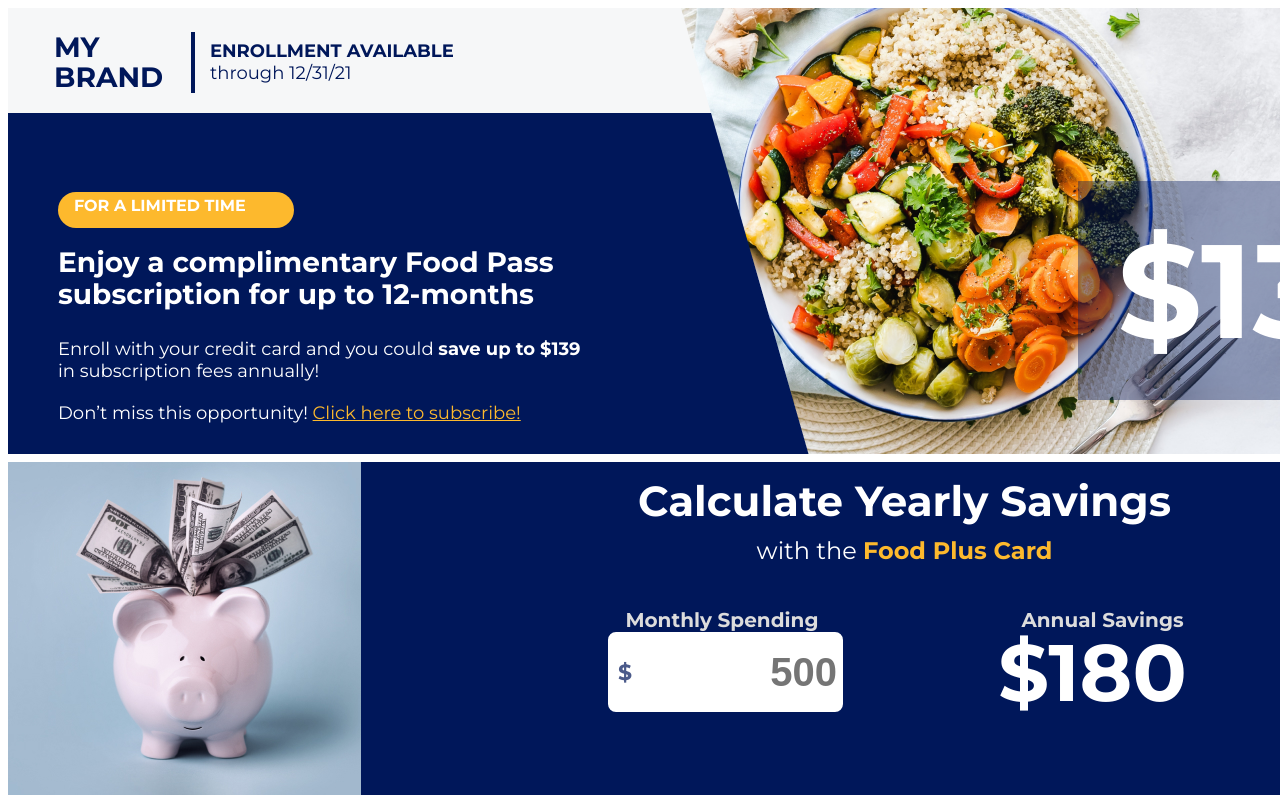
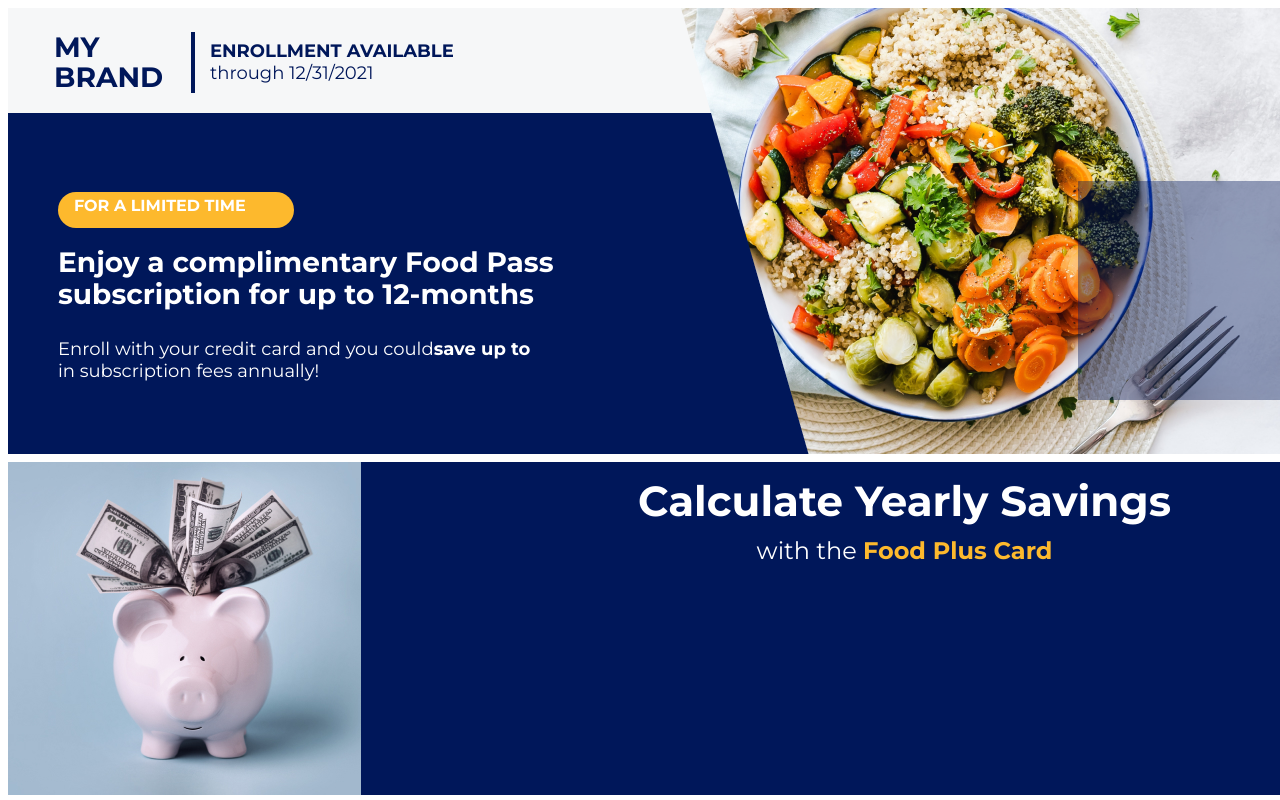
Before and after one commit to joe-hudson/RV, a React app: page / in a window 1280 px wide. Shown: the top 800 px of the page. Built offline with nearby package versions, Linux system fonts and the light colour scheme.

Commit message:
All in React Still need to update some things but all html has been removed only <root> exists

```diff
--- a/index.html
+++ b/index.html
@@ -12,70 +12,7 @@
   </head>
 
   <body>
-    <div id="root">
-      <div class="container">
-        <div class="c-brand-banner">
-          <div class="bg">
-            <h2 class="brand t-uppercase">My Brand</h2>
-            <span class="bar"></span>
-            <div class="announcement">
-              <span>
-                <b class="t-uppercase">Enrollment Available</b>
-                <br />
-                through 12/31/21
-              </span>
-            </div>
-          </div>
-        </div>
-        <div class="c-food">
-          <div class="c-product">
-            <div class="c-value-overlay">
-              <b class="c-content c-product-up-to t-uppercase">up to</b>
-              <b id="product-value" class="c-value"></b>
-              <b class="c-content c-product-in-value t-uppercase">in value</b>
-            </div>
-          </div>
-        </div>
-        <div class="c-sign-up">
-          <div class="c-background">
-            <div class="c-content">
-              <div class="c-barker t-uppercase">
-                <b>For a limited time</b>
-              </div>
-              <h3>
-                Enjoy a complimentary Food Pass
-                <br />
-                subscription for up to 12-months
-              </h3>
-              <div class="c-enroll">
-                Enroll with your credit card and you could
-                <b>save up to <span id="enroll-value"></span></b>
-                <br />
-                in subscription fees annually!
-              </div>
-              <div id="subscribe" class="mt-20"></div>
-            </div>
-          </div>
-          <!-- end .c-background -->
-        </div>
-        <!-- end .c-sign-up -->
-        <div class="c-savings">
-          <div class="c-content">
-            <img class="c-piggy-bank" src="./images/piggy-bank.jpg" />
-            <div class="c-calculator">
-              <h1 class="t-center">
-                <b>Calculate Yearly Savings</b>
-              </h1>
-              <div class="c-subtitle">
-                with the <b class="c-hl">Food Plus Card</b>
-              </div>
-              <div id="savings-calculator"></div>
-            </div>
-            <!-- end .c-calculator -->
-          </div>
-        </div>
-      </div>
-    </div>
+    <div id="root"></div>
     <script src="index.js"></script>
   </body>
 </html>
--- a/index.js
+++ b/index.js
@@ -2,6 +2,9 @@ import React from "react";
 import ReactDOM from "react-dom";
 
 const content = {
+  my_brand: "My Brand",
+  enrollment_available: "Enrollment Available",
+  through: "through",
   currency_symbol: "$",
   dont_miss: "Don’t miss this opportunity! ",
   link_subscribe: "Click here to subscribe!",
@@ -15,6 +18,112 @@ const calc = {
   default_savings: 180,
   default_spending: 500
 };
+
+class Page extends React.Component {
+  render() {
+    return (
+      <React.Fragment>
+        <BrandBanner end_date="12/31/2021" />
+        <ProductImage />
+        <SignUp />
+        <Savings />
+      </React.Fragment>
+    );
+  }
+}
+
+class BrandBanner extends React.Component {
+  constructor(props) {
+    super(props);
+    this.state = {
+      end_date: props.end_date
+    };
+  }
+  render() {
+    return (
+      <div class="brand-banner">
+        <div class="bg">
+          <h2 class="brand t-uppercase">{content.my_brand}</h2>
+          <span class="bar"></span>
+          <div class="announcement">
+            <span>
+              <b class="t-uppercase">{content.enrollment_available}</b>
+              <br />
+              {content.through} {this.state.end_date}
+            </span>
+          </div>
+        </div>
+      </div>
+    );
+  }
+}
+
+class ProductImage extends React.Component {
+  render() {
+    return (
+      <div class="c-food">
+        <div class="c-product">
+          <div class="c-value-overlay">
+            <b class="c-content c-product-up-to t-uppercase">up to</b>
+            <b id="product-value" class="c-value"></b>
+            <b class="c-content c-product-in-value t-uppercase">in value</b>
+          </div>
+        </div>
+      </div>
+    );
+  }
+}
+
+class SignUp extends React.Component {
+  render() {
+    return (
+      <div class="c-sign-up">
+        <div class="c-background">
+          <div class="c-content">
+            <div class="c-barker t-uppercase">
+              <b>For a limited time</b>
+            </div>
+            <h3>
+              Enjoy a complimentary Food Pass
+              <br />
+              subscription for up to 12-months
+            </h3>
+            <div class="c-enroll">
+              Enroll with your credit card and you could
+              <b>
+                save up to <span id="enroll-value"></span>
+              </b>
+              <br />
+              in subscription fees annually!
+            </div>
+            <div id="subscribe" class="mt-20"></div>
+          </div>
+        </div>
+      </div>
+    );
+  }
+}
+
+class Savings extends React.Component {
+  render() {
+    return (
+      <div class="c-savings">
+        <div class="c-content">
+          <img class="c-piggy-bank" src="./images/piggy-bank.jpg" />
+          <div class="c-calculator">
+            <h1 class="t-center">
+              <b>Calculate Yearly Savings</b>
+            </h1>
+            <div class="c-subtitle">
+              with the <b class="c-hl">Food Plus Card</b>
+            </div>
+            <div id="savings-calculator"></div>
+          </div>
+        </div>
+      </div>
+    );
+  }
+}
 
 class ProductValue extends React.Component {
   constructor(props) {
@@ -120,16 +229,8 @@ class SavingsCalculator extends React.Component {
   }
 }
 
-ReactDOM.render(
-  <ProductValue value="119" specialOffer="139" />,
-  document.getElementById("product-value")
-);
-ReactDOM.render(
-  <ProductValue value="119" specialOffer="139" />,
-  document.getElementById("enroll-value")
-);
-ReactDOM.render(<Subscribe />, document.getElementById("subscribe"));
-ReactDOM.render(
-  <SavingsCalculator savings={calc.default_savings} />,
-  document.getElementById("savings-calculator")
-);
+ReactDOM.render(<Page />, document.getElementById("root"));
+// ReactDOM.render( <ProductValue value="119" specialOffer="139" />, document.getElementById("product-value"));
+// ReactDOM.render( <ProductValue value="119" specialOffer="139" />, document.getElementById("enroll-value"));
+// ReactDOM.render(<Subscribe />, document.getElementById("subscribe"));
+// ReactDOM.render( <SavingsCalculator savings={calc.default_savings} />, document.getElementById("savings-calculator"));
--- a/index.scss
+++ b/index.scss
@@ -41,7 +41,7 @@ h3 {
     text-transform: uppercase;
 }
 
-.c-brand-banner {
+.brand-banner {
     .bg {
         background: #F6F7F8;
         height: 125px;
```
